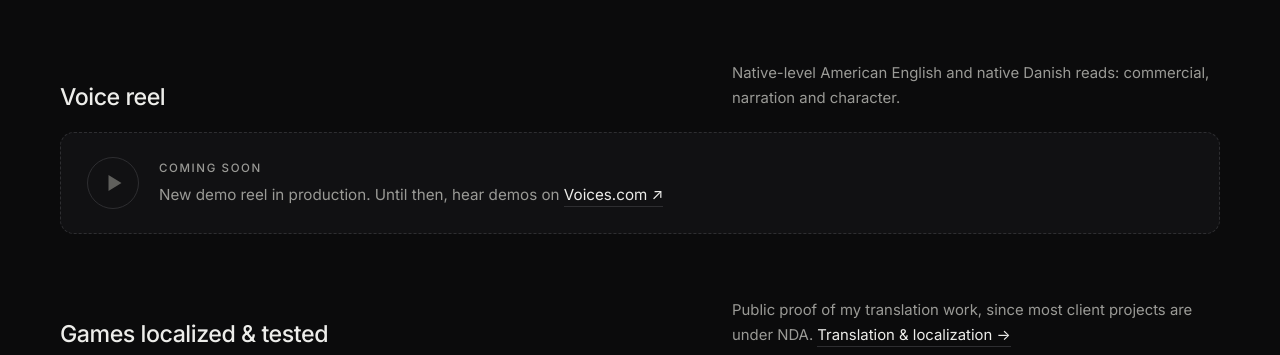
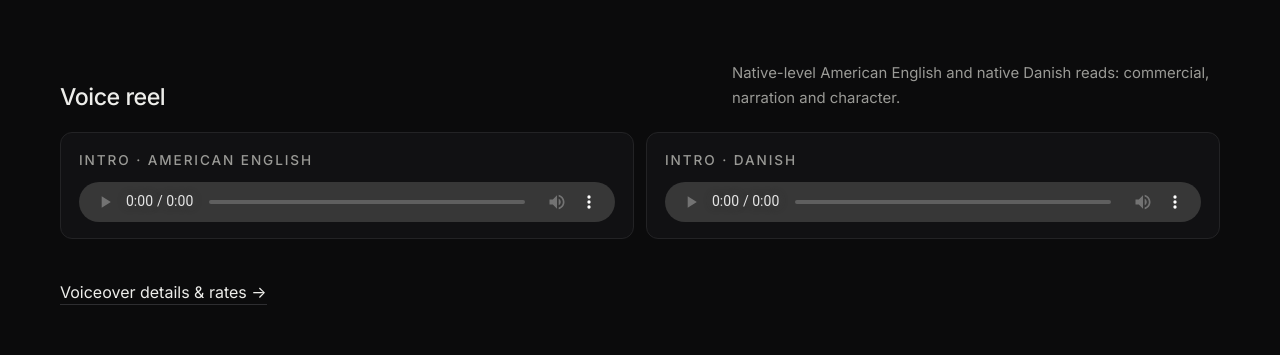
Before and after one commit to StoissMedia/stoiss-portfolio, a plain HTML site: page index.html in a window 1280 px wide. Shown: the part 2260-2615 px from the top of the page. Drawn offline with Linux system fonts and the light colour scheme.

Commit message:
Add files via upload

```diff
--- a/index.html
+++ b/index.html
@@ -23,7 +23,7 @@
   <link rel="preconnect" href="https://i.ytimg.com">
   <link href="https://fonts.googleapis.com/css2?family=Inter:wght@400;500;600&family=Instrument+Serif:ital@0;1&display=swap" rel="stylesheet">
   <link rel="preload" as="image" href="assets/headshot.webp">
-  <link rel="stylesheet" href="styles.css?v=23">
+  <link rel="stylesheet" href="styles.css?v=24">
   <script type="application/ld+json">
   {
     "@context": "https://schema.org",
@@ -175,11 +175,12 @@
       <h3>Voice reel</h3>
       <p>Native-level American English and native Danish reads: commercial, narration and character.</p>
     </div>
-    <!-- VOICE REEL: replace this block with <audio controls preload="none" src="assets/audio/voice-reel.mp3"></audio> when ready. -->
-    <div class="reel-slot">
-      <span class="reel-play" aria-hidden="true"></span>
-      <div><p class="label">Coming soon</p><p>New demo reel in production. Until then, hear demos on <a class="link" href="https://www.voices.com/profile/mortenwiberg" target="_blank" rel="noopener">Voices.com ↗</a></p></div>
+    <!-- VOICE DEMOS: MP3s live in assets/audio/. -->
+    <div class="demos demos-2">
+        <figure class="demo"><figcaption class="label">Intro · American English</figcaption><audio controls preload="metadata" src="assets/audio/intro-en.mp3"></audio></figure>
+        <figure class="demo"><figcaption class="label">Intro · Danish</figcaption><audio controls preload="metadata" src="assets/audio/intro-da.mp3"></audio></figure>
     </div>
+    <p class="see-all"><a class="link" href="voiceover.html">Voiceover details &amp; rates →</a></p>
 
     <div class="sub-head">
       <h3>Games localized &amp; tested</h3>
--- a/styles.css
+++ b/styles.css
@@ -365,6 +365,13 @@ iframe{display:block;width:100%;aspect-ratio:16/9;border:0;border-radius:10px;ba
 
 .price.t-soft-price{font-family:var(--serif);font-weight:400;font-size:2.1rem;letter-spacing:-.01em}
 
+.demos{display:grid;gap:12px;margin-top:28px}
+.demos-2{grid-template-columns:1fr 1fr;margin-top:0}
+.demo{margin:0;padding:16px 18px;border:1px solid var(--line);border-radius:12px;background:var(--bg-2)}
+.demo .label{margin-bottom:10px}
+.demo audio{display:block;width:100%;height:40px;color-scheme:dark}
+@media (max-width:720px){.demos-2{grid-template-columns:1fr}}
+
 /* Footer */
 .footer{border-top:1px solid var(--line);padding:28px 0}
 .footer-in{display:flex;align-items:center;gap:28px;flex-wrap:wrap}
```
Also changed, not shown: 404.html (+1 -1 lines), localization.html (+1 -1 lines), video-editing.html (+1 -1 lines), voiceover.html (+5 -6 lines), 3 other files.
